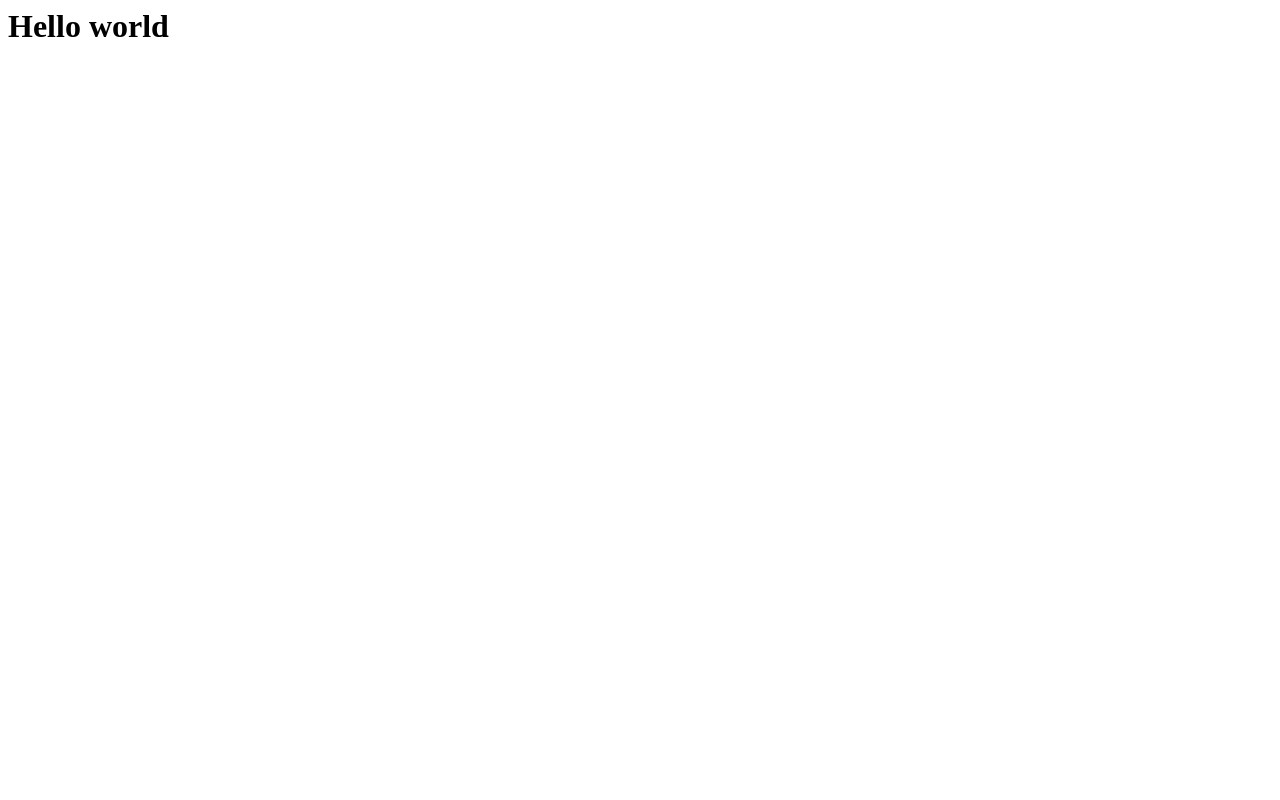
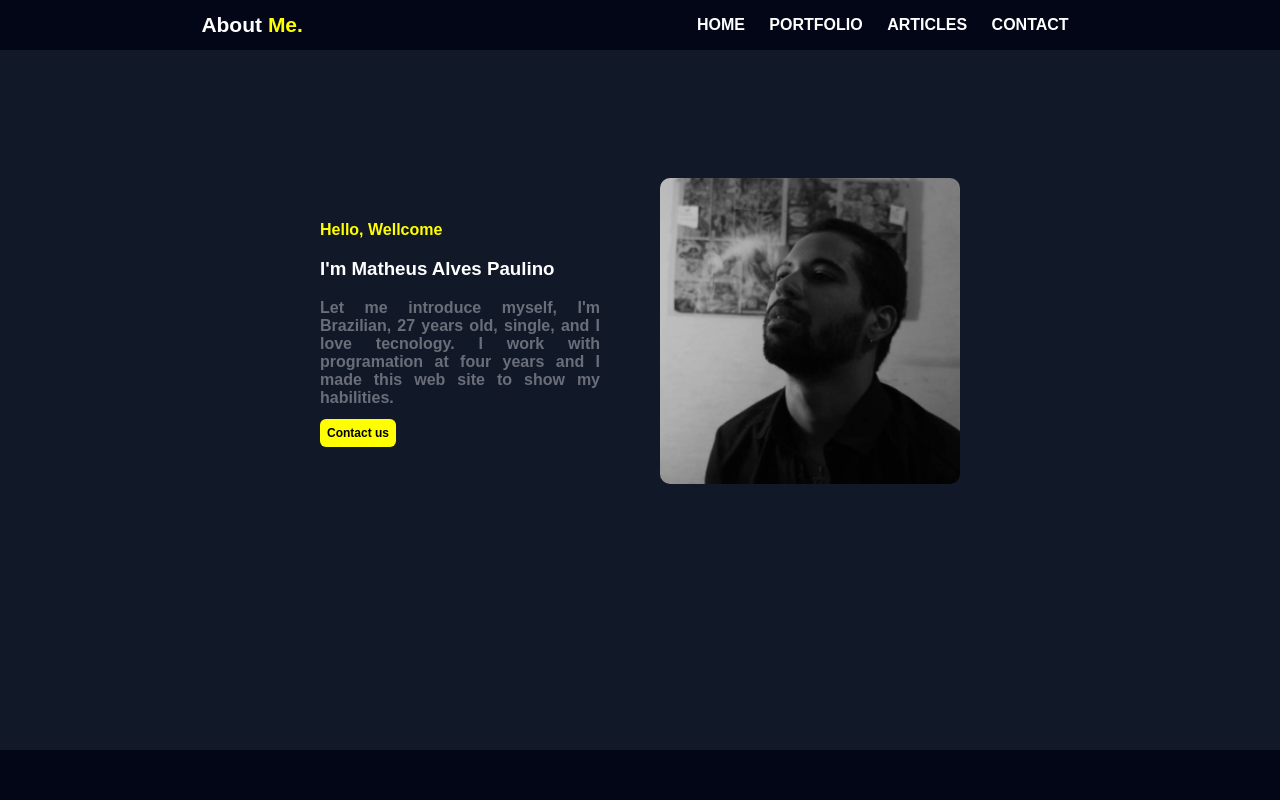
Before and after one commit to MatheusAlves0001/matheusalves0001.github.io, a plain HTML site: page index.html in a window 1280 px wide. Drawn offline with Linux system fonts and the light colour scheme.

Commit message:
Added page layout

```diff
--- /dev/null
+++ b/css/default.css
@@ -0,0 +1,81 @@
+body{
+    background-color: #111828;
+    margin: 0;
+    font-family: Arial, Helvetica, sans-serif
+}
+
+header, footer{
+
+    gap: 30%;
+    width: 100%;
+    height: 50px;
+    display: flex;
+    color: white;
+    font-weight: bold;
+    align-items: center;
+    justify-content: center;
+    background-color: #030617;
+}
+
+nav a{
+
+    margin: 10px;
+    color: white;
+    text-decoration: none;
+}
+
+footer{
+    position: absolute;
+    bottom: 0;
+    left: 0;
+    z-index: 10;
+
+}
+
+.color-yellow{
+    color: yellow;
+}
+
+.color-white{
+    color: white;
+}
+
+.font-size-21p{
+    font-size: 21px;
+}
+
+.bold{
+    font-weight: bold;
+}
+
+.centralize{
+    margin: 10% 0;
+}
+
+.button{
+    padding: 7px;
+    color: black;
+    cursor: pointer;
+    font-size: 12px;
+    font-weight: 600;
+    border-radius: 6px;
+    background-color: yellow;
+
+}
+
+.gray-color{
+    color: #696e79;
+}
+
+.text-justify{
+    text-align: justify;
+}
+
+.font-weight-600{
+    font-weight: 600;
+};
+
+.font-size-15p{
+
+    font-size: 15px;
+}
--- /dev/null
+++ b/css/index.css
@@ -0,0 +1,14 @@
+
+.introduce{
+
+    gap: 60px;
+    width: 50%;
+    display: flex;
+    margin: 10% auto;
+    align-items: center;
+}
+
+.introduce img{
+    width: 300px;
+    border-radius: 10px;
+}
--- a/index.html
+++ b/index.html
@@ -1,10 +1,48 @@
-<html lang="en">
-<head>
-    <meta charset="UTF-8">
-    <meta name="viewport" content="width=device-width, initial-scale=1.0">
-    <title>Teste</title>
-</head>
-<body>
-    <h1>Hello world</h1>
-</body>
+<!DOCTYPE html>
+<html>
+
+    <head>
+        <link rel="stylesheet" href="./css/index.css">
+        <link rel="stylesheet" href="./css/default.css">
+    </head>
+
+    <header>
+
+        <span class="font-size-21p">
+            <label>About</label>
+            <label class="color-yellow">Me.</label>
+        </span>
+
+        <nav>
+            <a href="#">HOME</a>
+            <a href="#">PORTFOLIO</a>
+            <a href="#">ARTICLES</a>
+            <a href="#">CONTACT</a>
+        </nav>
+
+    </header>
+
+    <body>
+
+        <div class="introduce">
+
+            <section>
+                <span class="color-yellow bold">Hello, Wellcome</span>
+
+                <h3 class="color-white">I'm Matheus Alves Paulino</h3>
+
+                <p class="gray-color text-justify font-weight-600 font-size-15p">Let me introduce myself, I'm Brazilian, 27 years old, single, and I love tecnology.
+                    I work with programation at four years and I made this web site to show my habilities. </p>
+
+                <span class="button">Contact us</button>
+
+            </section>
+
+            <img src="./image/eus.jpg" alt="">
+        </div>
+
+
+    </body>
+
+    <footer></footer>
 </html>
```
Also changed, not shown: image/eu.jpg (added), image/eus.jpg (added).
